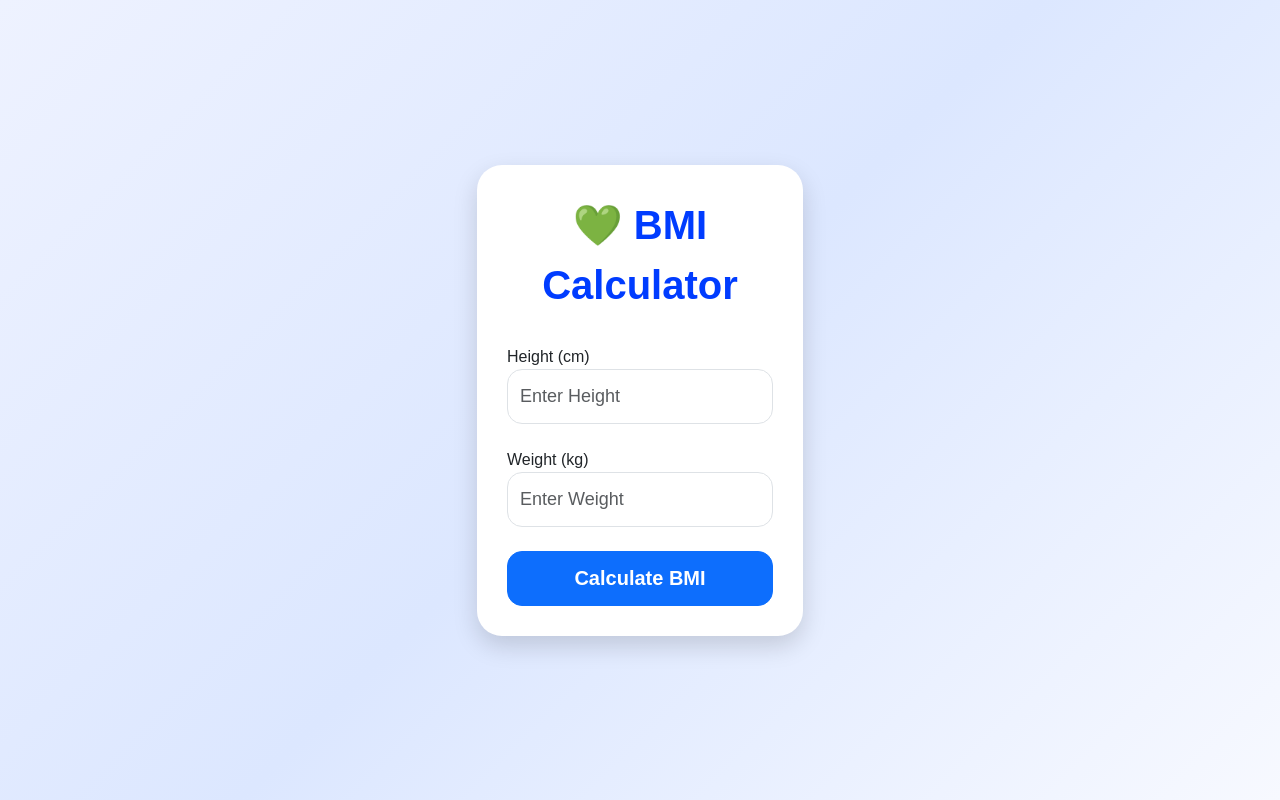
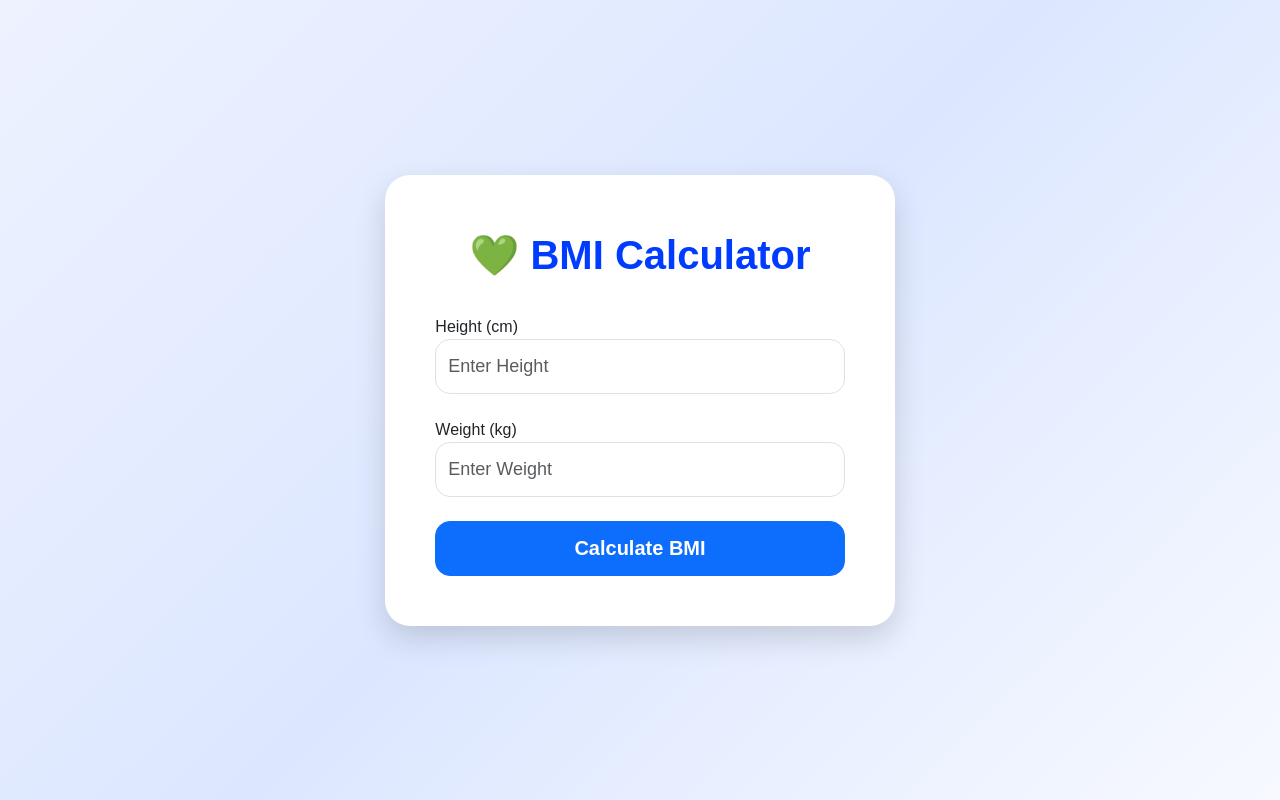
Before and after one commit to chintusasmal21-lgtm/habit_tracker, a Django app: page /health/ in a window 1280 px wide. Run offline with Django 5.2, Linux system fonts and the light colour scheme; a user stored in the database is signed in.

Commit message:
Updated health page

```diff
--- a/habits/templates/habits/health.html
+++ b/habits/templates/habits/health.html
@@ -20,19 +20,16 @@ body{
 }
 
 .container{
-    max-width: 700px;
+   max-width:800px;
 }
 
 .card{
-
-border:none;
-
-border-radius:25px;
-
-box-shadow:0 10px 25px rgba(0,0,0,.15);
-
-padding:30px;
-
+    border:none;
+    border-radius:25px;
+    box-shadow:0 12px 30px rgba(0,0,0,.15);
+    padding:50px;
+    width:100%;
+    max-width:700px;
 }
 
 .heading{
@@ -133,7 +130,7 @@ margin-top:25px;
 
 <div class="row justify-content-center">
 
-<div class="col-md-8 col-lg-6">
+<div class="col-md-10 col-lg-8">
 
 <div class="card">
 
```
